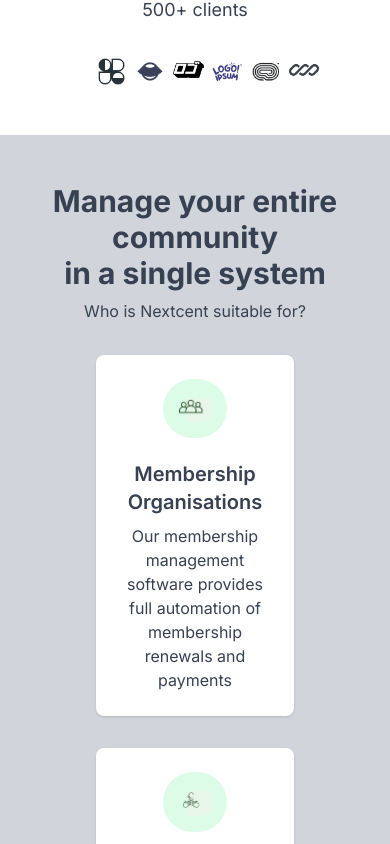
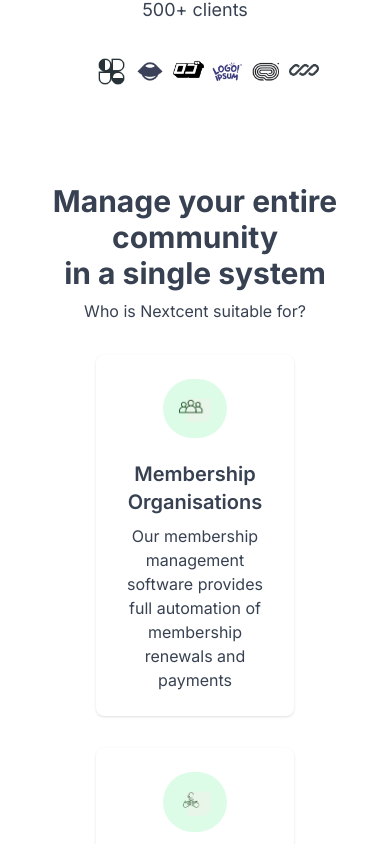
Before and after one commit to Abhishek-Gupta-1/ppa-assignment-nexcent, a Next.js app: page / in a window 390 px wide. Shown: the part 1060-1904 px from the top of the page. Built offline with nearby package versions, Linux system fonts and the light colour scheme.

Commit message:
refractor : added responsiveness to calender and unlock

```diff
--- a/components/common/SplitSection.tsx
+++ b/components/common/SplitSection.tsx
@@ -11,18 +11,19 @@ interface SplitSectionProps {
 
 const SplitSection: React.FC<SplitSectionProps> = ({ imageSrc, imageAlt, title, description, buttonText }) => {
     return (
-        <section className="py-12 mx-64 flex flex-col md:flex-row items-center justify-between">
+        <section className="py-12 mx-4 md:mx-16 lg:mx-32 xl:mx-64 flex flex-col md:flex-row items-center justify-between">
             <div className="w-full md:w-1/2">
                 <Image src={imageSrc} alt={imageAlt} width={400} height={400} />
             </div>
             <div className="w-full md:w-1/2 mt-6 md:mt-0">
                 <h3 className="text-2xl font-bold">{title}</h3>
-                <p className="mt-4 dark:text-gray-200 ">{description}</p>
+                <p className="mt-4 dark:text-gray-100">{description}</p>
                 <button className="mt-6 px-6 py-2 text-white bg-green-500 rounded-sm">
                     {buttonText}
                 </button>
             </div>
         </section>
+
     );
 };
 
--- a/components/core/Community.tsx
+++ b/components/core/Community.tsx
@@ -6,7 +6,7 @@ import { CommunityData } from '@/data/Community';
 const Community = () => {
     return (
 
-        <section className="py-12 bg-gray-300">
+        <section className="py-12 ">
             <h2 className="text-3xl font-bold text-center ">Manage your entire community <span className='block'>in a single system</span></h2>
             <p className="mt-2 text-center dark:text-gray-200">Who is Nextcent suitable for?</p>
 
```
